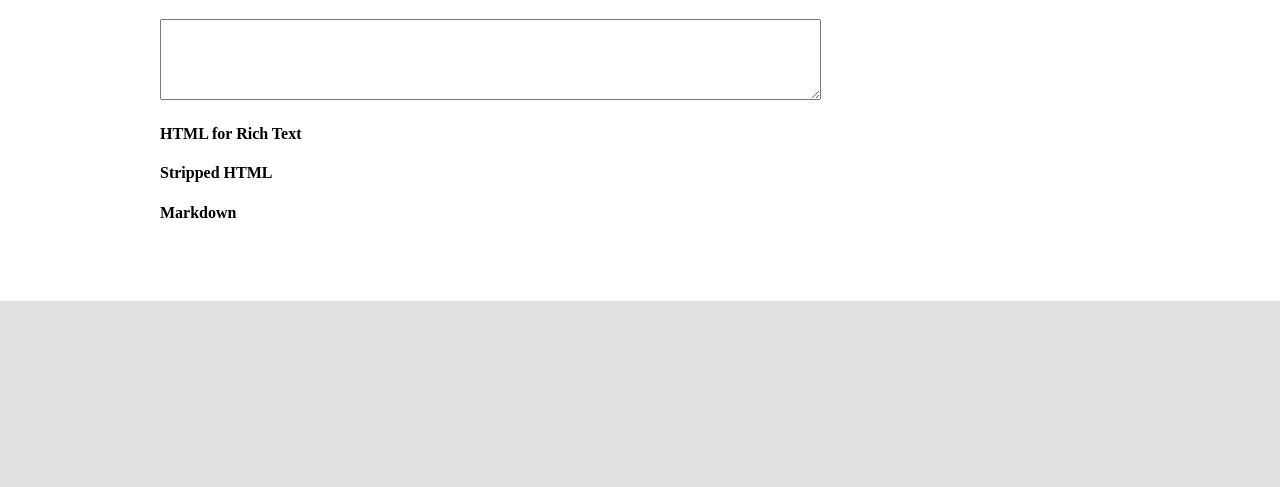
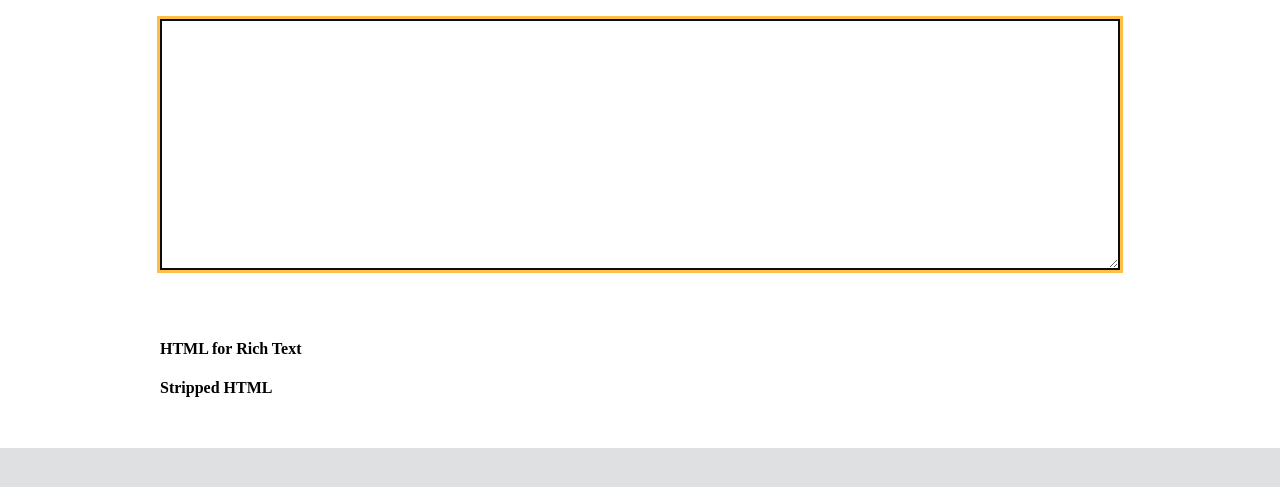
Before and after one commit to kgarwood/html_to_markdown_demo, a website: page app/harness_demo.html in a window 1280 px wide. Shown: the part 91-578 px from the top of the page. Drawn offline with nearby package versions, Linux system fonts and the light colour scheme; a web font is replaced by a local one.

Commit message:
Enlarge text area and let the markdown from pasted RTF appear in it
Make the markdown from pasted RTF appear in the text field rather than
another field.  Remove the output area for showing markdown and enlarge
text area so it can show more text.

```diff
--- a/app/harness_demo.html
+++ b/app/harness_demo.html
@@ -13,8 +13,7 @@
   <div class="govuk-width-container">
     <main class="govuk-main-wrapper">
       <h1>Paste Rich Text Here</h1>
-      <textarea id="paste_area" rows="5" cols="80">
-      </textarea>
+      <textarea class="govuk-textarea" id="paste_area" autofocus rows="10"/></textarea>
       <br>
       <div class="output_panel">
         <h4>
@@ -29,16 +28,6 @@
           Stripped HTML
         </h4>
         <div id='stripped_html_info'>
-        </div>
-      </div>
-
-      <div class="output_panel">
-        <h4>
-          Markdown
-        </h4>
-        <div>
-          <pre id='markdown_info'>
-          </pre>
         </div>
       </div>
     </main>
@@ -61,9 +50,9 @@
 
       e.preventDefault();
 
+      document.getElementById("paste_area").value = markdown_text;
       document.getElementById("rich_html_info").textContent = html_for_rtf;
       document.getElementById("stripped_html_info").textContent = simplified_html;
-      document.getElementById("markdown_info").innerHTML = markdown_text
     }
     document.getElementById("paste_area").addEventListener("paste", pasteIntoTextArea);
   </script>
```
